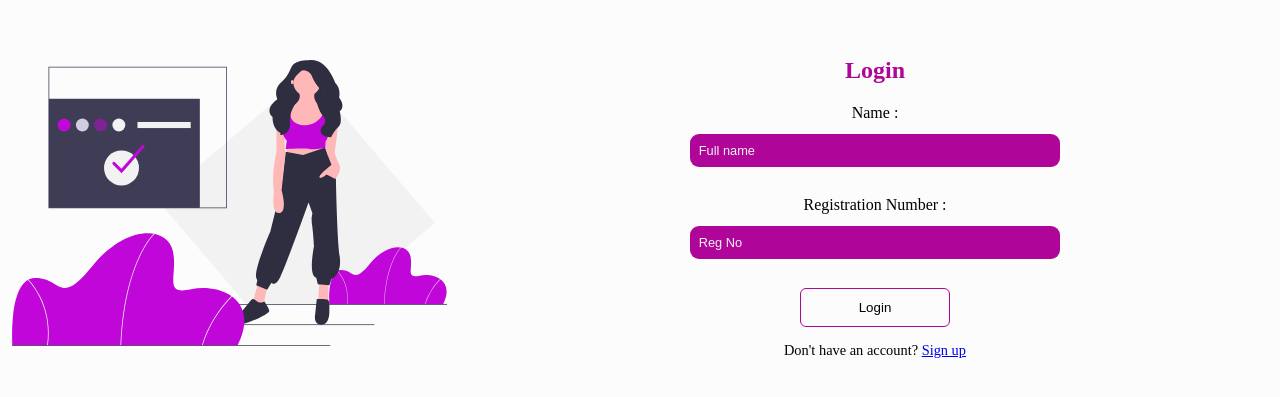
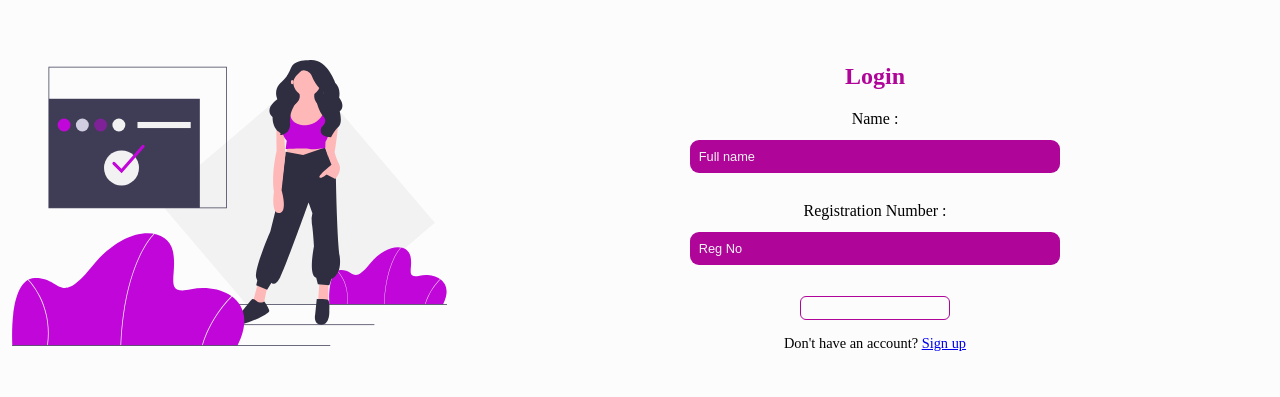
Before and after one commit to Ebubechi123/skypay, a React (Create React App) app: page /login in a window 1280 px wide. Shown: the part 195-592 px from the top of the page. Built offline with nearby package versions, Linux system fonts and the light colour scheme.

Commit message:
Modfied files for production

```diff
--- a/src/Pages/Login/Login.js
+++ b/src/Pages/Login/Login.js
@@ -1,10 +1,10 @@
-import React from 'react';
-import "./Login.css"
-import { Link } from "react-router-dom"
-import Image from "../../Assets/Images/undraw_completing_6bhr.svg"
-import Title from '../../Components/Title/Title';
-import Input from '../../Components/Input/Input';
-import Button from '../../Components/Button/Button';
+import React from "react";
+import "./Login.css";
+import { Link } from "react-router-dom";
+import Image from "../../Assets/Images/undraw_completing_6bhr.svg";
+import Title from "../../Components/Title/Title";
+import Input from "../../Components/Input/Input";
+import Button from "../../Components/Button/Button";
 const Login = () => {
   return (
     <>
@@ -15,9 +15,12 @@ const Login = () => {
           </div>
         </div>
         <div className="col-1">
-                <form onSubmit={(e)=>{
+          <form
+            onSubmit={(e) => {
               e.preventDefault();
-                }} className="form">
+            }}
+            className="form"
+          >
             <Title>Login</Title>
 
             <label>Name :</label>
@@ -26,13 +29,20 @@ const Login = () => {
             <label>Registration Number :</label>
             <Input required type="text" placeholder={"Reg No"} />
 
-                    <Button className="--btn-transparent --btn-radius --btn-padding">Login</Button>
-                    <p>Don't have an account?  <Link to="/"><span>Sign up</span></Link></p>
+            <Link to="/Home">
+              <Button className="--btn-transparent --btn-radius --btn-padding"></Button>
+            </Link>
+            <p>
+              Don't have an account?{" "}
+              <Link to="/">
+                <span>Sign up</span>
+              </Link>
+            </p>
           </form>
         </div>
       </div>
     </>
   );
-}
+};
 
 export default Login;
--- a/src/Routes/Routes.js
+++ b/src/Routes/Routes.js
@@ -3,7 +3,7 @@ import { Route, Switch } from "react-router-dom";
 import Register from "../Pages/Register/Register";
 import Login from "../Pages/Login/Login";
 import Main from "../Pages/Main/Main";
-import Navigation from "../Components/Navigation/Navigation";
+
 
 const Routes = () => {
   return (
```
Also changed, not shown: src/Pages/Main/Main.js (+2 -5 lines). Lines whose indentation alone changed are shown as unchanged.
